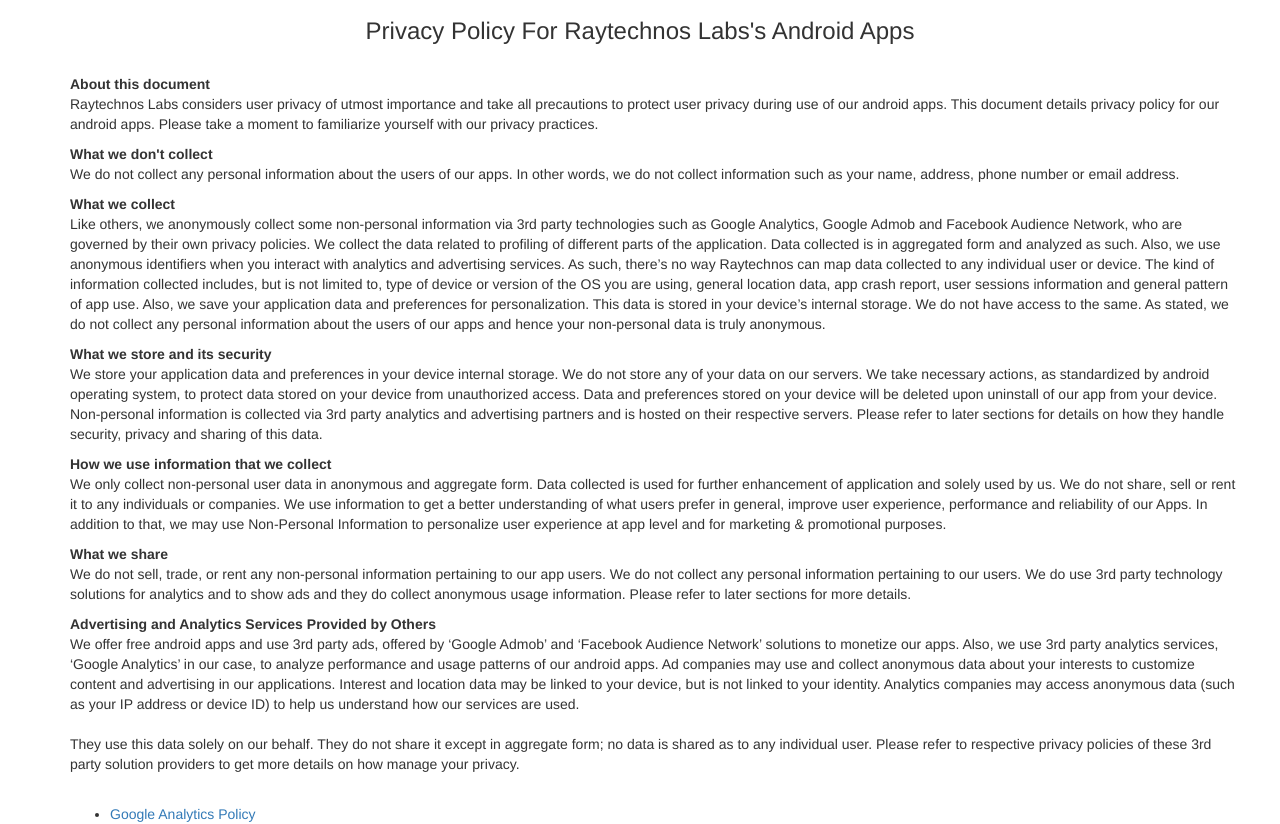
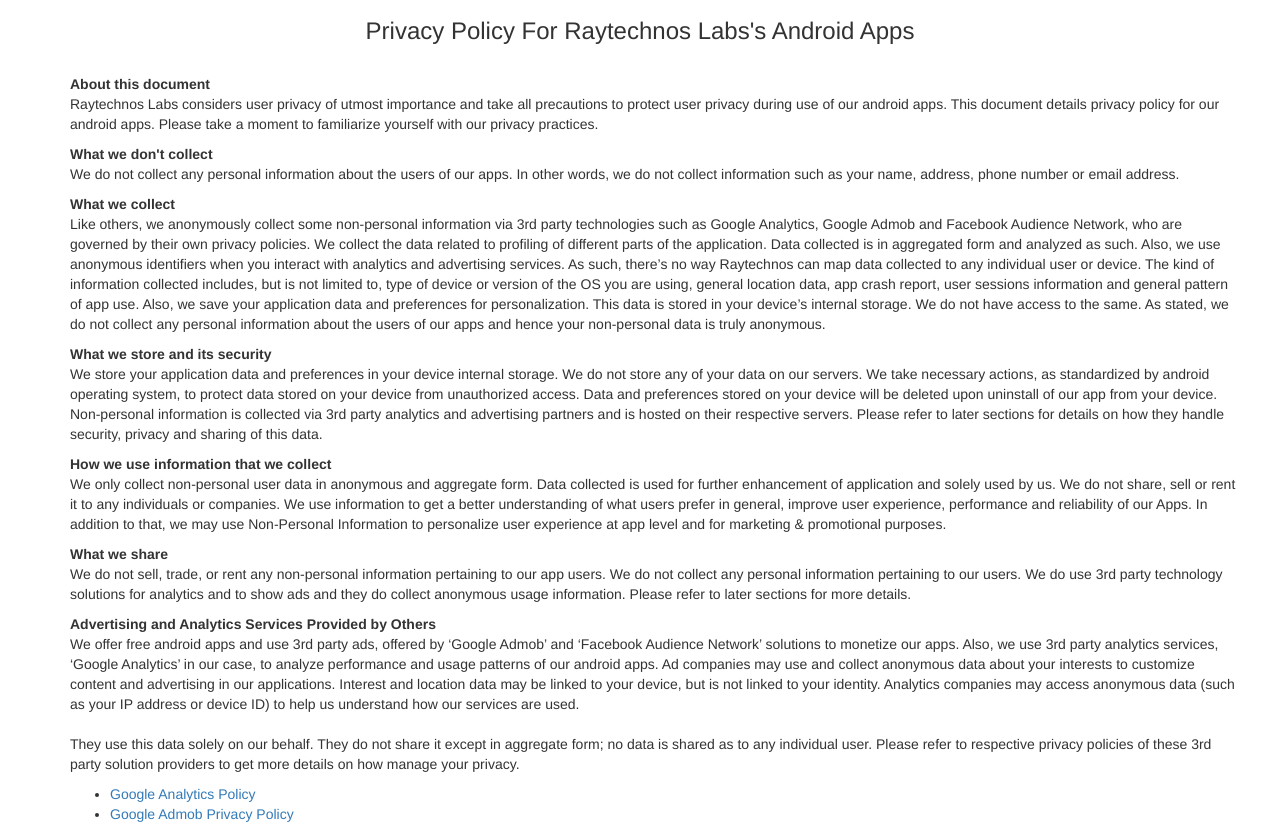
Before and after one commit to raytechnos/privacy-policy, a plain HTML site: page index.html in a window 1280 px wide. Shown: the part 132-956 px from the top of the page. Drawn offline with Linux system fonts and the light colour scheme.

Commit message:
Update index.html

```diff
--- a/index.html
+++ b/index.html
@@ -131,7 +131,7 @@
                     to help us understand how our services are used. <br><br>
                     They use this data solely on our behalf. They do not share it except in aggregate form; no data is shared as
                     to any individual user. Please refer to respective privacy policies of these 3rd party solution providers to
-                    get more details on how manage your privacy.<br><br>
+                    get more details on how manage your privacy.<br>
                     <ul>
                         <li>
                             <a href="https://support.google.com/analytics/answer/6004245?hl=en">Google Analytics Policy</a>
```
